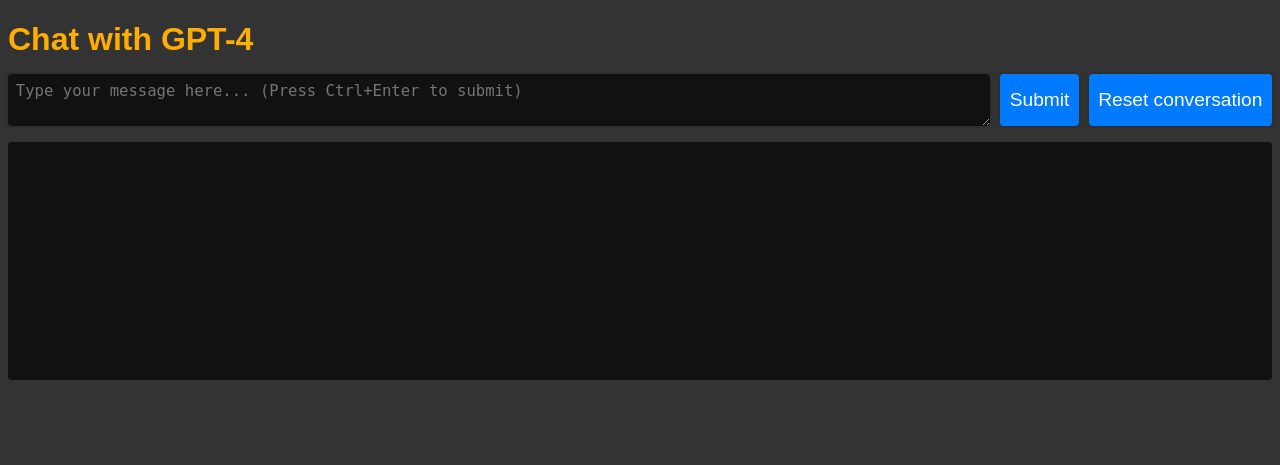
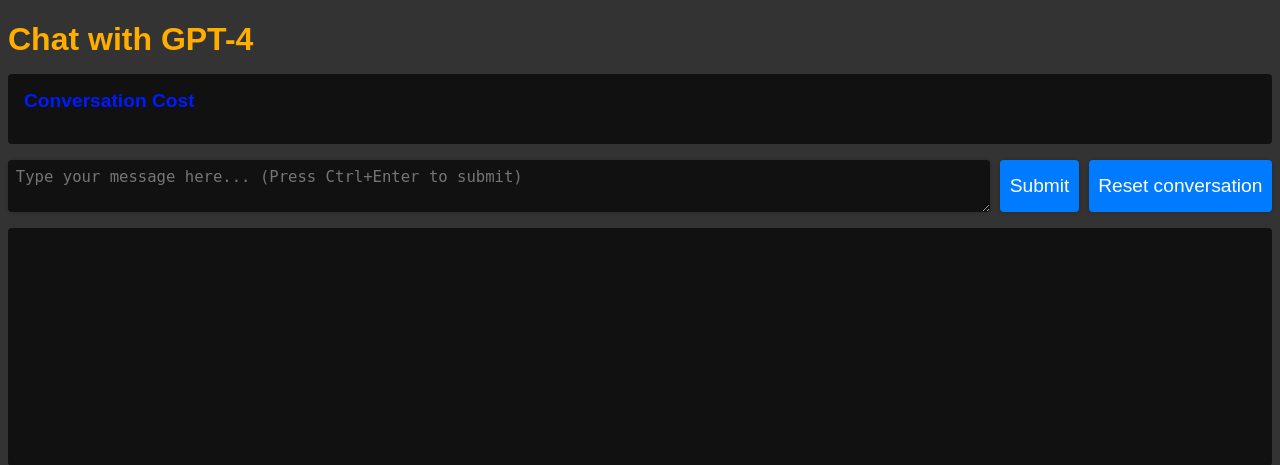
Before and after one commit to pati-dev/sasta-chatgpt, a Flask app: page / in a window 1280 px wide. Shown: the top 465 px of the page. Run offline with Flask 2, Linux system fonts and the light colour scheme.

Commit message:
add a section for printing out cost

```diff
--- a/templates/index.html
+++ b/templates/index.html
@@ -53,10 +53,30 @@
                 margin-bottom: 1em;
             color: #00ff00;
       }
+      #cost-section {
+        background-color: #111111;
+        color: #001aff;
+        border-radius: 4px;
+        padding: 1em;
+        margin-bottom: 1em;
+      }
+      #cost-section h2 {
+        margin-top: 0;
+        font-size: 1.2em;
+      }
+      #cost-section p {
+        margin-top: 0.5em;
+        margin-bottom: 0;
+        font-size: 1.5em;
+      }
     </style>
   </head>
   <body>
-        <h1>Chat with GPT-4</h1>
+      <h1>Chat with GPT-4</h1>
+      <div id="cost-section">
+        <h2>Conversation Cost</h2>
+        <p id="cost"></p>
+      </div>
     <form id="chat-form">
           <textarea id="user-input" name="content" placeholder="Type your message here... (Press Ctrl+Enter to submit)"></textarea>
       <button type="submit">Submit</button>
@@ -68,6 +88,35 @@
       const userInput = document.getElementById('user-input');
       const chatLog = document.getElementById('chat-log');
       const resetButton = document.getElementById('reset-button');
+      const costElement = document.getElementById('cost');
+      function updateCost(cost) {
+        costElement.innerText = 'Total cost incurred so far: $' + cost;
+      }
+
+      form.addEventListener('submit', (event) => {
+        event.preventDefault();
+        const content = userInput.value.trim();
+        if (content !== '') {
+          const xhr = new XMLHttpRequest();
+          xhr.onreadystatechange = () => {
+            if (xhr.readyState === 4 && xhr.status === 200) {
+              const response = JSON.parse(xhr.responseText).response;
+              const cost = JSON.parse(xhr.responseText).cost;
+              chatLog.innerHTML += '<p class="bot-message">Bot:<pre>' + response + '</pre></p>';
+              chatLog.scrollTop = chatLog.scrollHeight;
+              updateCost(cost);
+              userInput.value = '';
+            }
+          };
+          xhr.open('POST', '/chat', true);
+          xhr.setRequestHeader('Content-type', 'application/x-www-form-urlencoded');
+          xhr.send('content=' + encodeURIComponent(content));
+          chatLog.innerHTML += '<p>' + 'You: ' + content.replace(/\n/g, '<br>') + '</p>';
+          chatLog.scrollTop = chatLog.scrollHeight;
+          userInput.value = '';
+        }
+      });
+
       userInput.addEventListener('keydown', (event) => {
             if (event.keyCode === 13 && event.shiftKey) {
               event.preventDefault();
```
